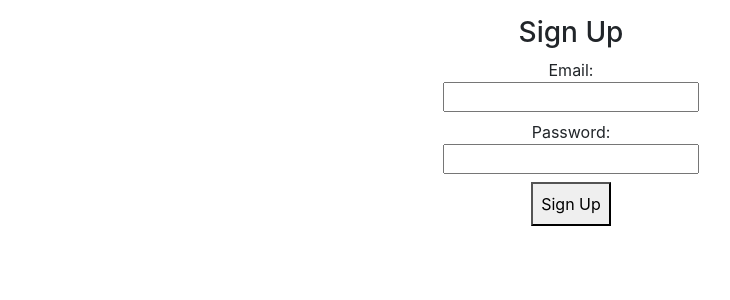
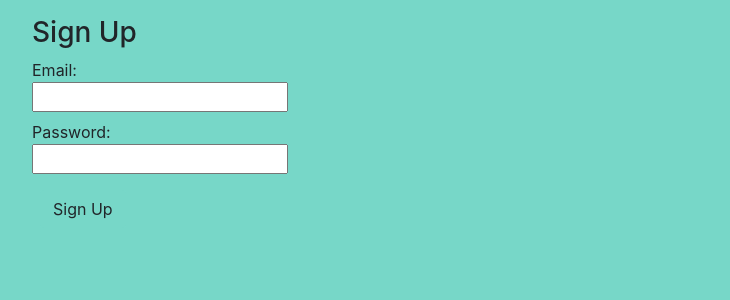
Before and after one commit to Otanga-Otieno/chat-app-php, a PHP site: page / in a window 1280 px wide. Shown: the top 300 px of the page, without its empty margins (69-799 px from the left). Run offline with PHP 8.4, Linux system fonts and the light colour scheme; some libraries are stand-ins or nearby versions.

Commit message:
Style signup and signin forms

```diff
--- a/sign-in/index.php
+++ b/sign-in/index.php
@@ -6,7 +6,7 @@ require "../header.htm";
 
 
 <div class="container">
-    <form class="p-3" action="../forms.php" method="POST" style="text-align: center;">
+    <form class="p-3 rounded uform" action="../forms.php" method="POST">
         <span><h3>Sign In</h3></span>
 
         <label for="">
@@ -21,6 +21,6 @@ require "../header.htm";
         </label>
         <br>
 
-        <button class="p-2" type="submit" name="signin">Sign In</button>
+        <button class="m-2 btn" type="submit" style="background-color: #77d7c8;" name="signin">Sign In</button>
     </form>
 </div>
--- a/sign-up/index.php
+++ b/sign-up/index.php
@@ -4,9 +4,12 @@ require "../header.htm";
 
 ?>
 
+<body style="background-color: #77d7c8;">
 
-<div class="container">
-    <form class="p-3" action="../forms.php" method="POST" style="text-align: center;">
+</body>
+
+<div class="container" style="background-color: #77d7c8;">
+    <form class="p-3 rounded uform" action="../forms.php" method="POST">
         <span><h3>Sign Up</h3></span>
 
         <label for="">
@@ -21,6 +24,6 @@ require "../header.htm";
         </label>
         <br>
 
-        <button class="p-2" type="submit" name="signup">Sign Up</button>
+        <button class="m-2 btn" type="submit" style="background-color: #77d7c8;" name="signup">Sign Up</button>
     </form>
 </div>
```
Also changed, not shown: style.css (added, +13 -0 lines).
